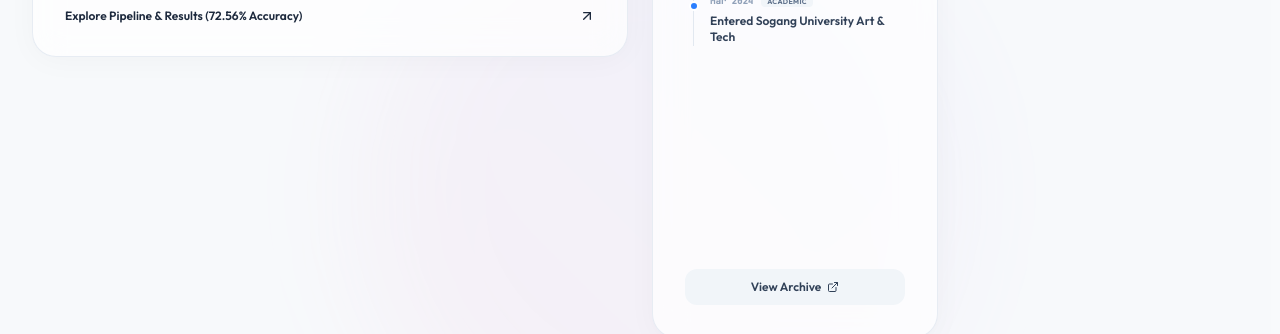
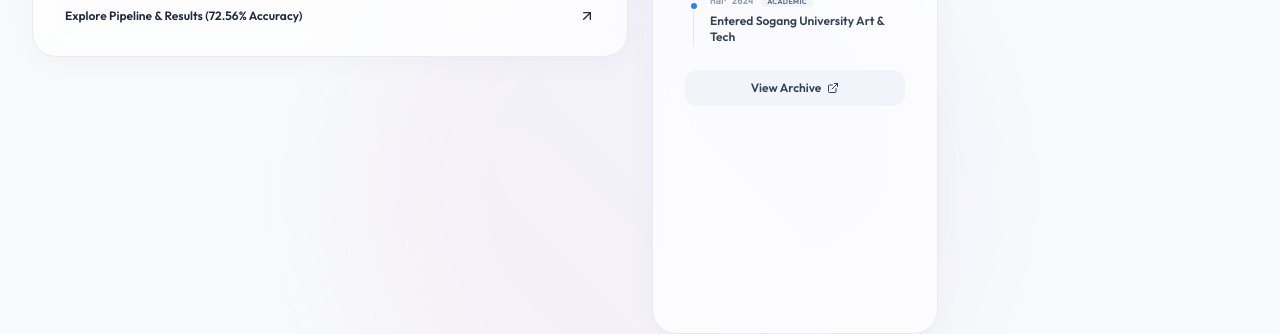
Before and after one commit to meisteryi/YJH_Personal_Website, a React (Vite) app: page / in a window 1280 px wide. Shown: the part 1115-1449 px from the top of the page. Built offline with nearby package versions, Linux system fonts and the light colour scheme.

Commit message:
refactor: simplify layout structure in BentoGrid and adjust vertical spacing for View Archive button

```diff
--- a/src/components/BentoGrid.jsx
+++ b/src/components/BentoGrid.jsx
@@ -323,7 +323,6 @@ export const ArchiveCard = ({ onOpen }) => {
 
   return (
     <Card span="lg:col-span-1 lg:row-span-2 md:col-span-1 md:row-span-2 col-span-1 row-span-2">
-      <div className="flex flex-col gap-4 h-full justify-between">
       <div className="space-y-4">
         <div className="flex items-center justify-between">
           <span className="px-2.5 py-1 rounded-md bg-amber-500/10 text-amber-600 dark:text-amber-400 text-xs font-bold tracking-wider uppercase">
@@ -359,9 +358,8 @@ export const ArchiveCard = ({ onOpen }) => {
             </div>
           ))}
         </div>
-        </div>
 
-        <button className="flex items-center justify-center gap-1.5 w-full py-2.5 mt-4 rounded-xl bg-slate-100 dark:bg-slate-900 hover:bg-slate-200 dark:hover:bg-slate-850 text-xs font-semibold text-slate-700 dark:text-slate-300 transition-colors duration-200">
+        <button className="flex items-center justify-center gap-1.5 w-full py-2.5 mt-6 rounded-xl bg-slate-100 dark:bg-slate-900 hover:bg-slate-200 dark:hover:bg-slate-850 text-xs font-semibold text-slate-700 dark:text-slate-300 transition-colors duration-200">
           <span>View Archive</span>
           <ExternalLink size={12} />
         </button>
```
Lines whose indentation alone changed are shown as unchanged.
